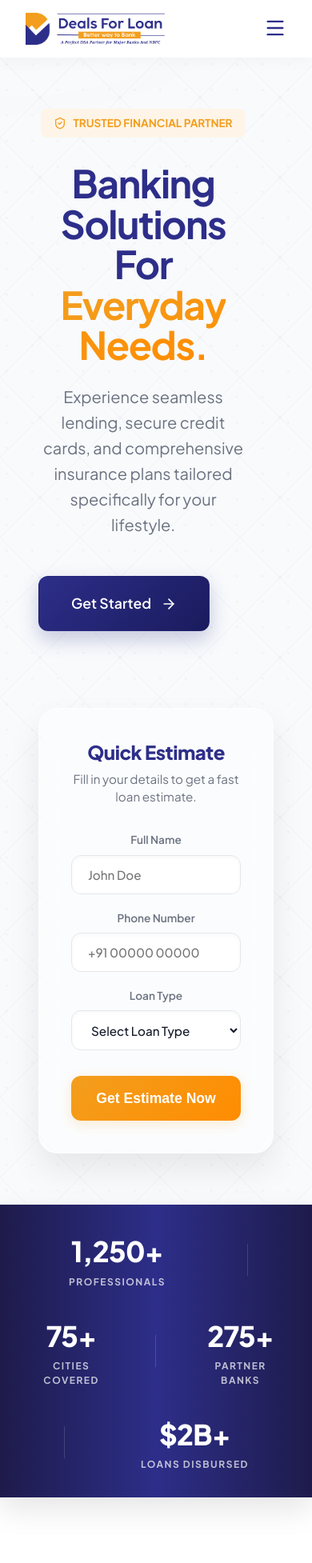
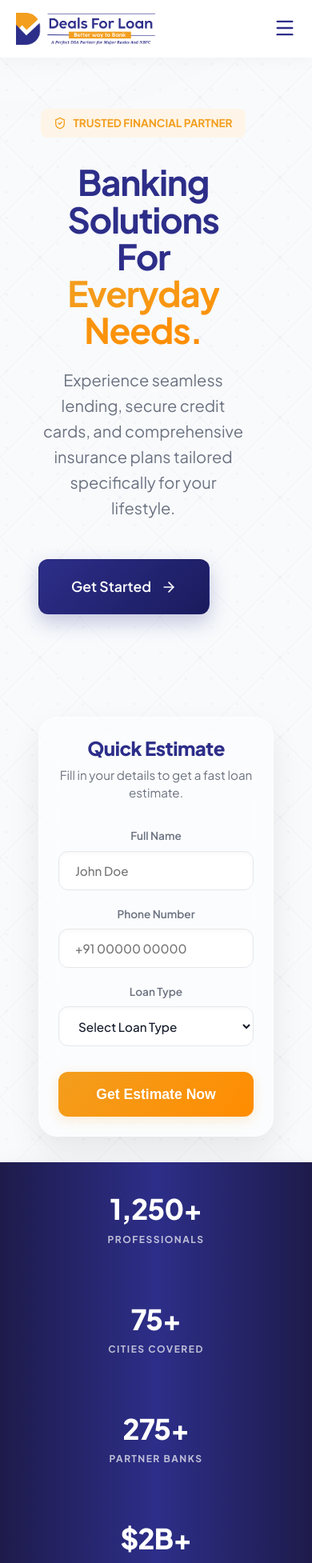
Before and after one commit to KiranSakthivelA/DealsForLoanPreview, a React (Vite) app: page / in a window 390 px wide. Shown: the top 1954 px of the page at 80% size. Built offline with nearby package versions, Linux system fonts and the light colour scheme.

Commit message:
Improve mobile responsiveness for landing page, navbar and client form

```diff
--- a/src/components/Navbar.jsx
+++ b/src/components/Navbar.jsx
@@ -25,7 +25,10 @@ function NavDropdown({ title, items }) {
       onMouseLeave={() => setIsOpen(false)}
       style={{ position: 'relative' }}
     >
-      <div style={{ fontWeight: 600, fontSize: '0.95rem', color: 'var(--accent-color)', cursor: 'pointer', display: 'flex', alignItems: 'center', gap: '0.25rem', padding: '0.5rem 0' }}>
+      <div
+        onClick={() => setIsOpen(!isOpen)}
+        style={{ fontWeight: 600, fontSize: '0.95rem', color: 'var(--accent-color)', cursor: 'pointer', display: 'flex', alignItems: 'center', gap: '0.25rem', padding: '0.5rem 0' }}
+      >
         {title} <ChevronDown size={16} style={{ transform: isOpen ? 'rotate(180deg)' : 'none', transition: 'transform 0.2s' }} />
       </div>
 
@@ -113,7 +116,8 @@ export default function Navbar() {
           whiteSpace: 'nowrap',
           color: 'white',
           background: 'linear-gradient(135deg, var(--accent-color) 0%, #1a1b5d 100%)',
-          boxShadow: '0 4px 12px rgba(45, 46, 137, 0.2)'
+          boxShadow: '0 4px 12px rgba(45, 46, 137, 0.2)',
+          textAlign: 'center'
         }}
       >
         Apply Now
@@ -160,9 +164,26 @@ export default function Navbar() {
 
       <style>{`
         @media (max-width: 1024px) {
-          nav { padding: 1rem 2rem !important; }
+          nav { padding: 1rem 1.25rem !important; }
           .desktop-only { display: none !important; }
           .mobile-toggle { display: block !important; }
+
+          .dropdown-menu {
+            min-width: 100% !important;
+            box-shadow: none !important;
+            border: none !important;
+            background: #f8fafc !important;
+            margin-top: 0.5rem !important;
+          }
+
+          .dropdown-menu > div {
+            grid-template-columns: 1fr !important;
+            min-width: 0 !important;
+          }
+
+          .dropdown-item {
+            padding: 0.5rem 1rem !important;
+          }
         }
 
         .dropdown-menu.show {
--- a/src/index.css
+++ b/src/index.css
@@ -643,6 +643,13 @@ p {
   padding: 0 4rem;
 }
 
+.form-container {
+  width: 100%;
+  max-width: 840px;
+  margin: 0 auto;
+  padding: 0 1.5rem;
+}
+
 @media (max-width: 1024px) {
   .container { padding: 0 2rem; }
 }
@@ -663,6 +670,32 @@ p {
   display: flex;
   justify-content: space-around;
   align-items: center;
+  flex-wrap: nowrap;
+}
+
+.hero-section {
+  padding: 8rem 0 6rem;
+  min-height: 85vh;
+}
+
+.hero-title {
+  font-size: 4.5rem;
+}
+
+.hero-form-container {
+  padding: 2.5rem;
+}
+
+.tailored-section {
+  padding: 8rem 4rem;
+}
+
+.services-section {
+  padding: 6rem 4rem 4rem;
+}
+
+.insurance-section {
+  padding: 0 4rem 6rem;
 }
 
 .tailored-grid {
@@ -701,14 +734,79 @@ p {
 }
 
 @media (max-width: 768px) {
-  .hero-grid h1 { font-size: 3rem !important; }
+  .hero-section {
+    padding: 4rem 0 2rem;
+    min-height: auto;
+  }
 
-  .stats-flex > div { width: 100%; }
+  .hero-title {
+    font-size: 2.75rem !important;
+    line-height: 1.1;
+  }
+
+  .hero-form-container {
+    padding: 1.5rem;
+    margin-top: 2rem;
+  }
+
+  .tailored-section {
+    padding: 4rem 1.5rem;
+  }
+
+  .services-section {
+    padding: 4rem 1.5rem;
+  }
+
+  .insurance-section {
+    padding: 0 1.5rem 4rem;
+  }
+
+  .stats-flex {
+    flex-direction: column;
+    gap: 2.5rem;
+  }
+
+  .stats-flex > div {
+    width: 100%;
+    border-bottom: 1px solid rgba(255,255,255,0.1);
+    padding-bottom: 1.5rem;
+  }
+
+  .stats-flex > div:last-child {
+    border-bottom: none;
+    padding-bottom: 0;
+  }
 
   .facilitate-grid { grid-template-columns: 1fr; }
   .insurance-grid { grid-template-columns: 1fr; }
 
   .landing-page section { padding-left: 1.5rem !important; padding-right: 1.5rem !important; }
+
+  .profile-upload-container {
+    flex-direction: column !important;
+    text-align: center;
+    gap: 1.5rem !important;
+    padding: 1.5rem !important;
+  }
+
+  .nav-dropdown-container .dropdown-menu {
+    position: static !important;
+    transform: none !important;
+    opacity: 1 !important;
+    visibility: visible !important;
+    box-shadow: none !important;
+    padding: 0 0 0 1rem !important;
+    background: transparent !important;
+    display: none;
+  }
+
+  .nav-dropdown-container:hover .dropdown-menu {
+    display: block;
+  }
+
+  .mobile-hide-br {
+    display: none;
+  }
 }
 
 /* Docs Grid */
--- a/src/pages/ClientForm.jsx
+++ b/src/pages/ClientForm.jsx
@@ -172,7 +172,7 @@ export default function ClientForm() {
 
 
   return (
-    <div style={{ maxWidth: '840px', margin: '0 auto', paddingBottom: '3rem' }}>
+    <div className="form-container">
 
       {/* Premium Header */}
       <div style={{ marginBottom: '2.5rem', textAlign: 'center', padding: '2rem 0' }}>
@@ -194,13 +194,13 @@ export default function ClientForm() {
         )}
 
         {/* Section 1: Profile */}
-        <div className="card" style={{ padding: '3rem', borderRadius: '24px', marginBottom: '2rem', border: 'none', boxShadow: '0 10px 30px rgba(0,0,0,0.03)' }}>
+        <div className="card" style={{ marginBottom: '2rem', border: 'none', boxShadow: '0 10px 30px rgba(0,0,0,0.03)' }}>
           <div style={{ display: 'flex', alignItems: 'center', gap: '1rem', marginBottom: '2rem' }}>
             <div style={{ width: '40px', height: '40px', borderRadius: '12px', backgroundColor: 'var(--primary-color)', color: 'white', display: 'flex', alignItems: 'center', justifyContent: 'center', fontWeight: 800, fontSize: '1.2rem' }}>1</div>
             <h3 style={{ fontSize: '1.5rem', margin: 0 }}>Applicant Identity</h3>
           </div>
 
-          <div style={{ display: 'flex', alignItems: 'center', gap: '2.5rem', backgroundColor: '#f8fafc', padding: '2rem', borderRadius: '20px', border: '1px solid var(--border-color)' }}>
+          <div className="profile-upload-container" style={{ display: 'flex', alignItems: 'center', gap: '2.5rem', backgroundColor: '#f8fafc', padding: '2rem', borderRadius: '20px', border: '1px solid var(--border-color)' }}>
             <div style={{ position: 'relative' }}>
               <img
                 src={profilePic || 'https://images.unsplash.com/photo-1511367461989-f85a21fda167?ixlib=rb-1.2.1&auto=format&fit=crop&w=200&q=80'}
@@ -232,7 +232,7 @@ export default function ClientForm() {
         </div>
 
         {/* Section 2: Personal Details */}
-        <div className="card" style={{ padding: '3rem', borderRadius: '24px', marginBottom: '2rem', border: 'none', boxShadow: '0 10px 30px rgba(0,0,0,0.03)' }}>
+        <div className="card" style={{ marginBottom: '2rem', border: 'none', boxShadow: '0 10px 30px rgba(0,0,0,0.03)' }}>
           <div style={{ display: 'flex', alignItems: 'center', gap: '1rem', marginBottom: '2rem' }}>
             <div style={{ width: '40px', height: '40px', borderRadius: '12px', backgroundColor: 'var(--primary-color)', color: 'white', display: 'flex', alignItems: 'center', justifyContent: 'center', fontWeight: 800, fontSize: '1.2rem' }}>2</div>
             <h3 style={{ fontSize: '1.5rem', margin: 0 }}>Personal Details</h3>
@@ -294,7 +294,7 @@ export default function ClientForm() {
         </div>
 
         {/* Section 3: Loan Requirement */}
-        <div className="card" style={{ padding: '3rem', borderRadius: '24px', marginBottom: '2rem', border: 'none', boxShadow: '0 10px 30px rgba(0,0,0,0.03)' }}>
+        <div className="card" style={{ marginBottom: '2rem', border: 'none', boxShadow: '0 10px 30px rgba(0,0,0,0.03)' }}>
           <div style={{ display: 'flex', alignItems: 'center', gap: '1rem', marginBottom: '2rem' }}>
             <div style={{ width: '40px', height: '40px', borderRadius: '12px', backgroundColor: 'var(--primary-color)', color: 'white', display: 'flex', alignItems: 'center', justifyContent: 'center', fontWeight: 800, fontSize: '1.2rem' }}>3</div>
             <h3 style={{ fontSize: '1.5rem', margin: 0 }}>Loan Requirements</h3>
@@ -334,7 +334,7 @@ export default function ClientForm() {
         </div>
 
         {/* Section 4: Documents Upload */}
-        <div className="card" style={{ padding: '3rem', borderRadius: '24px', marginBottom: '3rem', border: 'none', boxShadow: '0 10px 30px rgba(0,0,0,0.03)' }}>
+        <div className="card" style={{ marginBottom: '3rem', border: 'none', boxShadow: '0 10px 30px rgba(0,0,0,0.03)' }}>
           <div style={{ display: 'flex', justifyContent: 'space-between', alignItems: 'center', marginBottom: '2rem' }}>
             <div style={{ display: 'flex', alignItems: 'center', gap: '1rem' }}>
               <div style={{ width: '40px', height: '40px', borderRadius: '12px', backgroundColor: 'var(--primary-color)', color: 'white', display: 'flex', alignItems: 'center', justifyContent: 'center', fontWeight: 800, fontSize: '1.2rem' }}>4</div>
--- a/src/pages/LandingPage.jsx
+++ b/src/pages/LandingPage.jsx
@@ -88,7 +88,7 @@ export default function LandingPage() {
       </svg>
 
       {/* Hero Section & Quick Estimate Form */}
-      <section style={{ padding: '4rem 0', position: 'relative', zIndex: 1, display: 'flex', alignItems: 'center', minHeight: '85vh' }}>
+      <section className="hero-section" style={{ position: 'relative', zIndex: 1, display: 'flex', alignItems: 'center' }}>
         <div className="container hero-grid">
 
           {/* Left Hero Content */}
@@ -97,9 +97,9 @@ export default function LandingPage() {
               <ShieldCheck size={16} /> TRUSTED FINANCIAL PARTNER
             </div>
 
-            <h1 style={{ fontSize: '4.5rem', color: 'var(--accent-color)', marginBottom: '1.5rem', lineHeight: '1.05', letterSpacing: '-0.03em' }}>
-              Banking <br/>
-              Solutions For <br/>
+            <h1 className="hero-title" style={{ color: 'var(--accent-color)', marginBottom: '1.5rem', lineHeight: '1.05', letterSpacing: '-0.03em' }}>
+              Banking <br className="mobile-hide-br" />
+              Solutions For <br className="mobile-hide-br" />
               <span className="gradient-text">Everyday Needs.</span>
             </h1>
 
@@ -141,7 +141,7 @@ export default function LandingPage() {
               </div>
             </div>
 
-            <div className="glass" style={{ padding: '2.5rem', borderRadius: '24px', boxShadow: '0 20px 40px rgba(0,0,0,0.08)', position: 'relative', zIndex: 2, backdropFilter: 'blur(20px)', WebkitBackdropFilter: 'blur(20px)' }}>
+            <div className="glass hero-form-container" style={{ borderRadius: '24px', boxShadow: '0 20px 40px rgba(0,0,0,0.08)', position: 'relative', zIndex: 2, backdropFilter: 'blur(20px)', WebkitBackdropFilter: 'blur(20px)' }}>
               <h3 style={{ fontSize: '1.5rem', color: 'var(--accent-color)', marginBottom: '0.5rem', fontWeight: 800 }}>Quick Estimate</h3>
               <p style={{ color: 'var(--text-secondary)', fontSize: '0.95rem', marginBottom: '2rem' }}>Fill in your details to get a fast loan estimate.</p>
 
@@ -187,21 +187,21 @@ export default function LandingPage() {
             </div>
             <div style={{ fontSize: '0.75rem', opacity: 0.7, textTransform: 'uppercase', letterSpacing: '1.5px', fontWeight: 700 }}>Professionals</div>
           </div>
-          <div style={{ width: '1px', height: '40px', backgroundColor: 'rgba(255,255,255,0.15)', margin: '0 2rem' }}></div>
+          <div className="mobile-hide" style={{ width: '1px', height: '40px', backgroundColor: 'rgba(255,255,255,0.15)', margin: '0 2rem' }}></div>
           <div style={{ textAlign: 'center', color: 'white', flex: 1 }}>
             <div style={{ fontSize: '2.2rem', fontWeight: 800, marginBottom: '0.15rem', letterSpacing: '-0.02em' }}>
               <CountUp end={75} suffix="+" />
             </div>
             <div style={{ fontSize: '0.75rem', opacity: 0.7, textTransform: 'uppercase', letterSpacing: '1.5px', fontWeight: 700 }}>Cities Covered</div>
           </div>
-          <div style={{ width: '1px', height: '40px', backgroundColor: 'rgba(255,255,255,0.15)', margin: '0 2rem' }}></div>
+          <div className="mobile-hide" style={{ width: '1px', height: '40px', backgroundColor: 'rgba(255,255,255,0.15)', margin: '0 2rem' }}></div>
           <div style={{ textAlign: 'center', color: 'white', flex: 1 }}>
             <div style={{ fontSize: '2.2rem', fontWeight: 800, marginBottom: '0.15rem', letterSpacing: '-0.02em' }}>
               <CountUp end={275} suffix="+" />
             </div>
             <div style={{ fontSize: '0.75rem', opacity: 0.7, textTransform: 'uppercase', letterSpacing: '1.5px', fontWeight: 700 }}>Partner Banks</div>
           </div>
-          <div style={{ width: '1px', height: '40px', backgroundColor: 'rgba(255,255,255,0.15)', margin: '0 2rem' }}></div>
+          <div className="mobile-hide" style={{ width: '1px', height: '40px', backgroundColor: 'rgba(255,255,255,0.15)', margin: '0 2rem' }}></div>
           <div style={{ textAlign: 'center', color: 'white', flex: 1 }}>
             <div style={{ fontSize: '2.2rem', fontWeight: 800, marginBottom: '0.15rem', letterSpacing: '-0.02em' }}>
               <CountUp end={2} prefix="$" suffix="B+" />
@@ -212,7 +212,7 @@ export default function LandingPage() {
       </section>
 
       {/* Tailored Solutions Section */}
-      <section style={{ padding: '8rem 4rem', position: 'relative', zIndex: 1, backgroundColor: 'white' }}>
+      <section className="tailored-section" style={{ position: 'relative', zIndex: 1, backgroundColor: 'white' }}>
         <div style={{ maxWidth: '1400px', margin: '0 auto', textAlign: 'center' }}>
           <div style={{ display: 'inline-flex', alignItems: 'center', gap: '0.5rem', backgroundColor: 'rgba(45, 46, 137, 0.05)', color: 'var(--accent-color)', padding: '0.5rem 1rem', borderRadius: '99px', fontSize: '0.75rem', fontWeight: 700, marginBottom: '1.5rem', textTransform: 'uppercase', letterSpacing: '1px' }}>
             🔗 OUR FEATURES & SERVICES
@@ -342,7 +342,7 @@ export default function LandingPage() {
 
 
       {/* Services Grid (We Facilitate) */}
-      <section style={{ padding: '6rem 4rem 4rem', position: 'relative', zIndex: 1, backgroundColor: 'var(--background-color)' }}>
+      <section className="services-section" style={{ position: 'relative', zIndex: 1, backgroundColor: 'var(--background-color)' }}>
         <div style={{ maxWidth: '1400px', margin: '0 auto' }}>
           <div style={{ marginBottom: '4rem', textAlign: 'center' }}>
             <h2 className="gradient-text" style={{ fontSize: '2.5rem', marginBottom: '1.25rem', fontWeight: 800 }}>We Facilitate</h2>
@@ -374,7 +374,7 @@ export default function LandingPage() {
       </section>
 
       {/* Insurance Grid */}
-      <section style={{ padding: '0 4rem 6rem', position: 'relative', zIndex: 1, backgroundColor: 'var(--background-color)' }}>
+      <section className="insurance-section" style={{ position: 'relative', zIndex: 1, backgroundColor: 'var(--background-color)' }}>
         <div style={{ maxWidth: '1400px', margin: '0 auto' }}>
           <div style={{ marginBottom: '4rem', textAlign: 'center' }}>
             <h2 className="gradient-text" style={{ fontSize: '2.5rem', marginBottom: '1.25rem', fontWeight: 800 }}>Insurance</h2>
```
